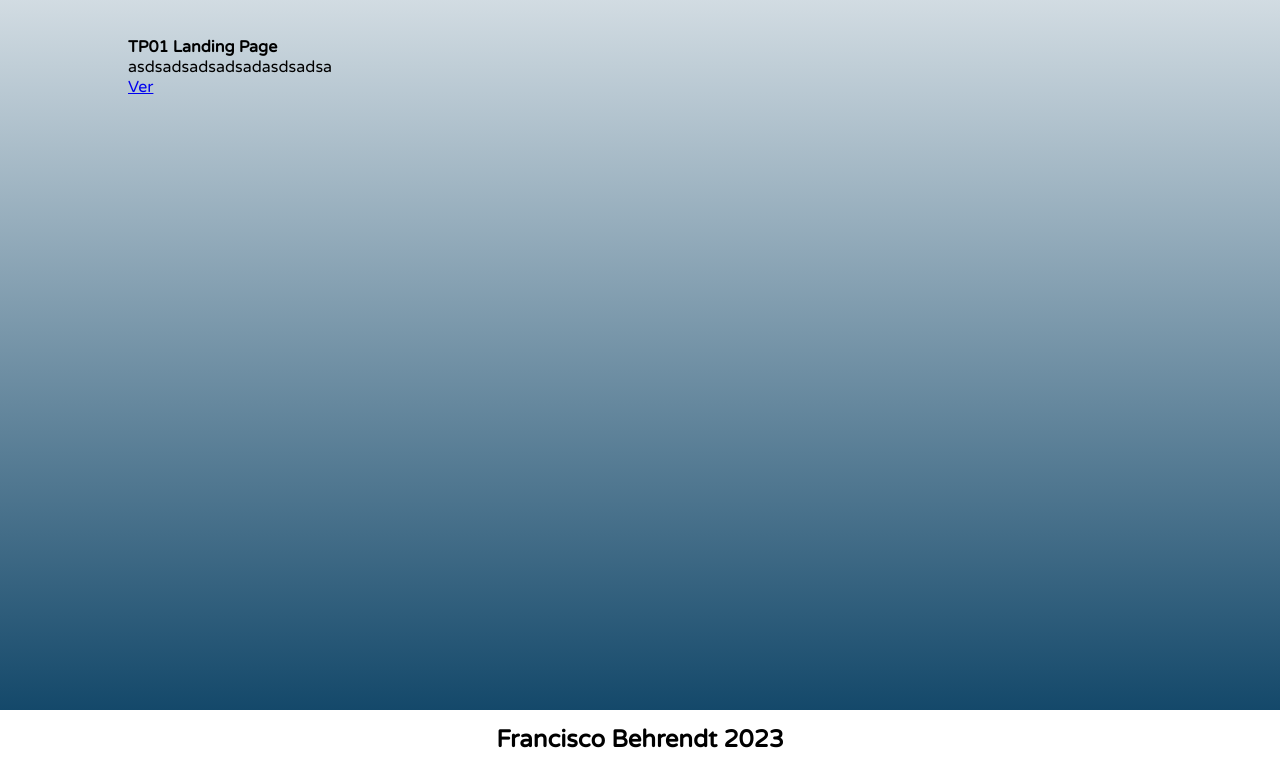
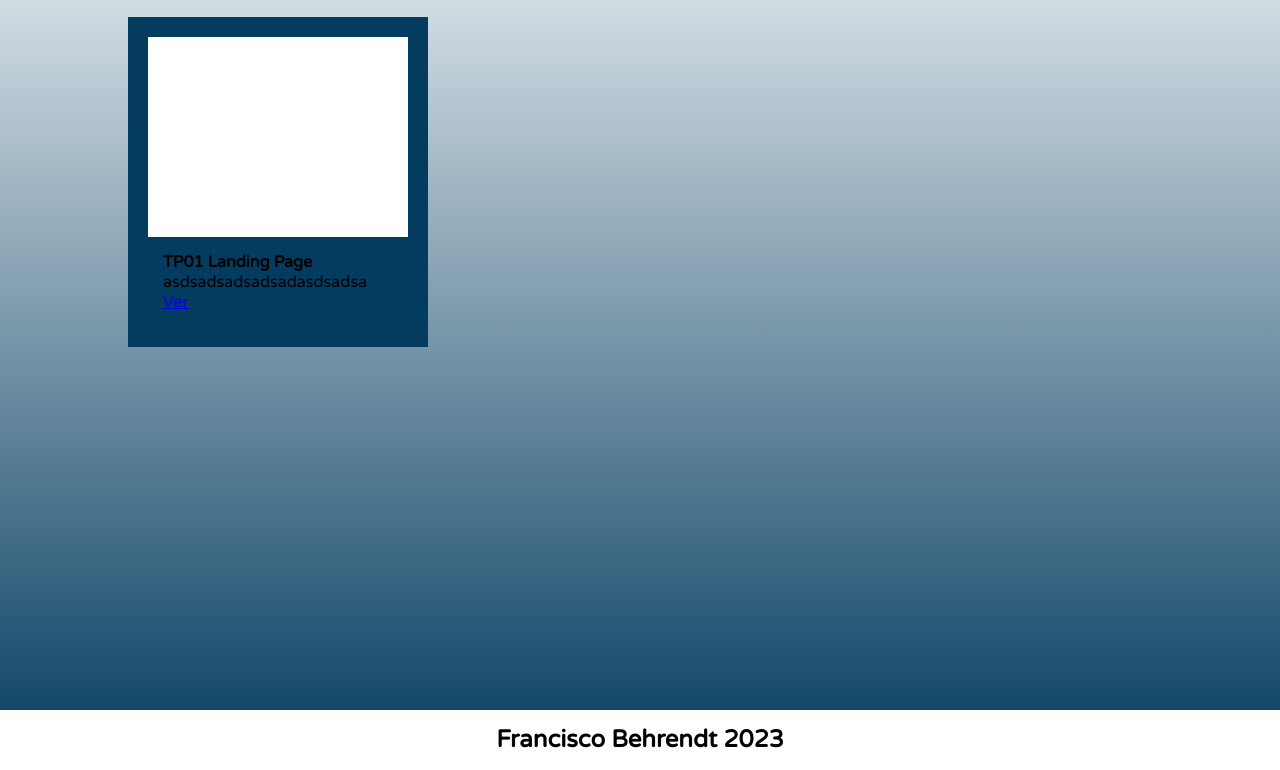
Before and after one commit to FranPetri/RepositorioPP, a plain HTML site: page index.html in a window 1280 px wide. Shown: the part 170-940 px from the top of the page. Drawn offline with Linux system fonts and the light colour scheme.

Commit message:
takeChanges

```diff
--- a/index.css
+++ b/index.css
@@ -24,6 +24,10 @@ footer{
     background-color: #ffffff;
     line-height: 60px;
 }
+/* Colores --------------------------- */
+.bgwhite{
+    background-color: white;
+}
 /* Container ------------------------- */
 #contendor{
     height: 800px;
@@ -34,12 +38,16 @@ footer{
 .w150{
     width: 150px;
 }
+.w300{
+    width: 300px;
+}
+.h200{
+    height: 200px;
+}
 /* Listas ---------------------------- */
 .lsout{
     list-style: none;
 }
-
-
 /* Tipografia -------------------------*/
 .txta{
     text-align: center;
@@ -73,3 +81,10 @@ li a{
 .pd20{
     padding: 20px;
 }
+.pd15{
+    padding: 15px;
+}
+/* Card ------------------------------ */
+.card{
+    background-color: #043c60;
+}
--- a/index.html
+++ b/index.html
@@ -25,11 +25,16 @@
             <h2>Portfolio</h2>
         </div>
         <div class="fila">
+            <div class="card w300 pd20">
+                <div class="img_white bgwhite h200"></div>
+                <div class="txt_card pd15">
+                    <h4>TP01 Landing Page</h4>
+                    <p>asdsadsadsadsadasdsadsa</p>
+                    <a href="#" class="boton">Ver</a>
+                </div>
+            </div>
             <div class="card">
-                <img src="" alt="">
-                <h4>TP01 Landing Page</h4>
-                <p>asdsadsadsadsadasdsadsa</p>
-                <a href="#" class="boton">Ver</a>
+
             </div>
         </div>
     </div>
```
